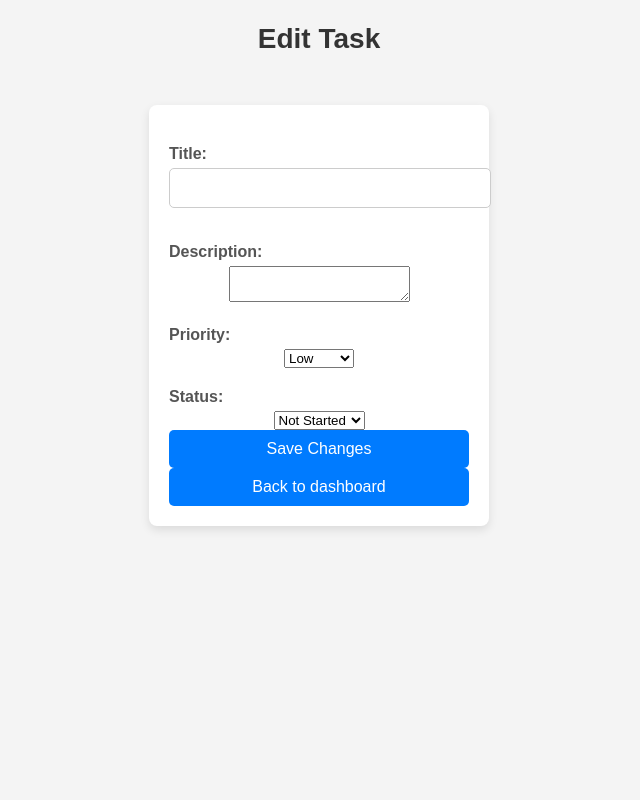
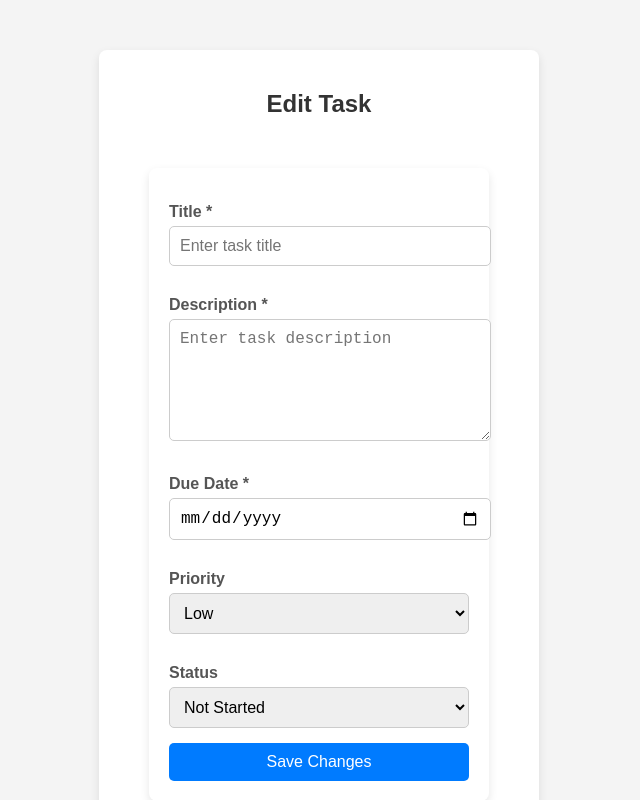
Before and after one commit to lironCode24/task-manager, a React (Create React App) app in the folder frontend/: page /edit-task/1 in a window 1280 px wide. Shown: the top 800 px of the page, without its empty margins (321-961 px from the left). Built offline with nearby package versions, Linux system fonts and the light colour scheme; no server answers.

Commit message:
Edit task

```diff
--- a/frontend/src/pages/AddTask.js
+++ b/frontend/src/pages/AddTask.js
@@ -143,6 +143,7 @@ const AddTask = () => {
             padding: "10px 20px",
             fontSize: "16px",
             cursor: "pointer",
+            backgroundColor: "red",
           }}
         >
           Back to dashboard
--- a/frontend/src/pages/Dashboard.js
+++ b/frontend/src/pages/Dashboard.js
@@ -89,8 +89,8 @@ function Dashboard() {
                     taskList.map((task) => (
                       <div key={task._id} className="task-card">
                         <h4>{task.title}</h4>
-                        <h4>{task._id}</h4>
-                        <p><strong>Due:</strong> {new Date(task.dueDate).toLocaleDateString()}</p>
+                        {/* <p>{task.description}</p> */}
+                        <p><strong>Due:</strong> {new Date(task.dueDate).toLocaleDateString('en-GB')}</p>
                         <p><strong>Priority:</strong> {task.priority}</p>
                         <button
                           className="edit-button"
--- a/frontend/src/pages/EditTask.js
+++ b/frontend/src/pages/EditTask.js
@@ -1,17 +1,18 @@
 import React, { useState, useEffect } from "react";
 import { useParams, useNavigate } from "react-router-dom";
+import "../styles/AddTask.css";
 
 function EditTask() {
   const { id } = useParams();
   const navigate = useNavigate();
-  const [task, setTask] = useState({ title: "", description: "", priority: "", status: "" });
+  const [task, setTask] = useState({ title: "", description: "", priority: "", status: "", dueDate: "" });
+  const [errorMessage, setErrorMessage] = useState("");
   const [successMessage, setSuccessMessage] = useState("");
 
   useEffect(() => {
     const token = localStorage.getItem("token");
 
     const fetchTask = async () => {
-      console.log(`http://localhost:5000/api/tasks/getTaskById?id=${id}`)
       try {
         const response = await fetch(`http://localhost:5000/api/tasks/getTaskById?id=${id}`, {
           headers: { Authorization: `Bearer ${token}` },
@@ -35,6 +36,11 @@ function EditTask() {
     e.preventDefault();
     const token = localStorage.getItem("token");
 
+    // Simple validation checks
+    if (!task.title || !task.description || !task.dueDate) {
+      setErrorMessage("Please fill in all the required fields.");
+      return;
+    }
 
     try {
       const response = await fetch(`http://localhost:5000/api/tasks/${id}`, {
@@ -47,60 +53,116 @@ function EditTask() {
       });
 
       if (response.ok) {
-        setSuccessMessage("Task updated successfully! ✅"); //  Show success message
-
+        setSuccessMessage("Task updated successfully! ✅");
         setTimeout(() => {
           setSuccessMessage("");
           navigate("/dashboard");
         }, 2000); // 2 seconds delay
       } else {
-        console.error("Failed to update task.");
+        setErrorMessage("Failed to update task.");
       }
     } catch (error) {
-      console.error("Error updating task:", error);
+      setErrorMessage("Error updating task.");
     }
   };
 
   return (
-    <div className="edit-task-container">
+    <div className="task-form-container">
       <h2>Edit Task</h2>
 
-      {successMessage && <p className="success-message">{successMessage}</p>} {/* Display success message */}
+      {/* Display success message */}
+      {successMessage && <p style={{ color: "green" }}>{successMessage}</p>}
+
+      {/* Display error message */}
+      {errorMessage && <p style={{ color: "red" }}>{errorMessage}</p>}
 
       <form onSubmit={handleSubmit}>
-        <label>Title:</label>
-        <input type="text" name="title" value={task.title} onChange={handleChange} required />
+        {/* Title Field */}
+        <div>
+          <label htmlFor="title">Title *</label>
+          <input
+            type="text"
+            id="title"
+            name="title"
+            placeholder="Enter task title"
+            value={task.title}
+            onChange={handleChange}
+            required
+          />
+        </div>
 
-        <label>Description:</label>
-        <textarea name="description" value={task.description} onChange={handleChange} required />
+        {/* Description Field */}
+        <div>
+          <label htmlFor="description">Description *</label>
+          <textarea
+            id="description"
+            name="description"
+            placeholder="Enter task description"
+            value={task.description}
+            onChange={handleChange}
+            required
+          />
+        </div>
 
-        <label>Priority:</label>
-        <select name="priority" value={task.priority} onChange={handleChange}>
+        {/* Due Date Field */}
+        <div>
+          <label htmlFor="dueDate">Due Date *</label>
+          <input
+            type="date"
+            id="dueDate"
+            name="dueDate"
+            value={task.dueDate ? task.dueDate.split("T")[0] : ""}
+            onChange={handleChange}
+            required
+          />
+        </div>
+
+        {/* Priority Field */}
+        <div>
+          <label htmlFor="priority">Priority</label>
+          <select
+            id="priority"
+            name="priority"
+            value={task.priority}
+            onChange={handleChange}
+          >
             <option value="Low">Low</option>
             <option value="Medium">Medium</option>
             <option value="High">High</option>
           </select>
+        </div>
 
-        <label>Status:</label>
-        <select name="status" value={task.status} onChange={handleChange}>
+        {/* Status Field */}
+        <div>
+          <label htmlFor="status">Status</label>
+          <select
+            id="status"
+            name="status"
+            value={task.status}
+            onChange={handleChange}
+          >
             <option value="Not Started">Not Started</option>
             <option value="In Progress">In Progress</option>
             <option value="Completed">Completed</option>
           </select>
+        </div>
 
+        {/* Submit Button */}
         <button type="submit">Save Changes</button>
+      </form>
 
+      {/* Back to dashboard Button */}
       <button
         onClick={() => navigate("/dashboard")}
         style={{
           padding: "10px 20px",
           fontSize: "16px",
           cursor: "pointer",
+          backgroundColor: "red",
         }}
       >
         Back to dashboard
       </button>
-      </form>
     </div>
   );
 }
```
Lines whose indentation alone changed are shown as unchanged.
